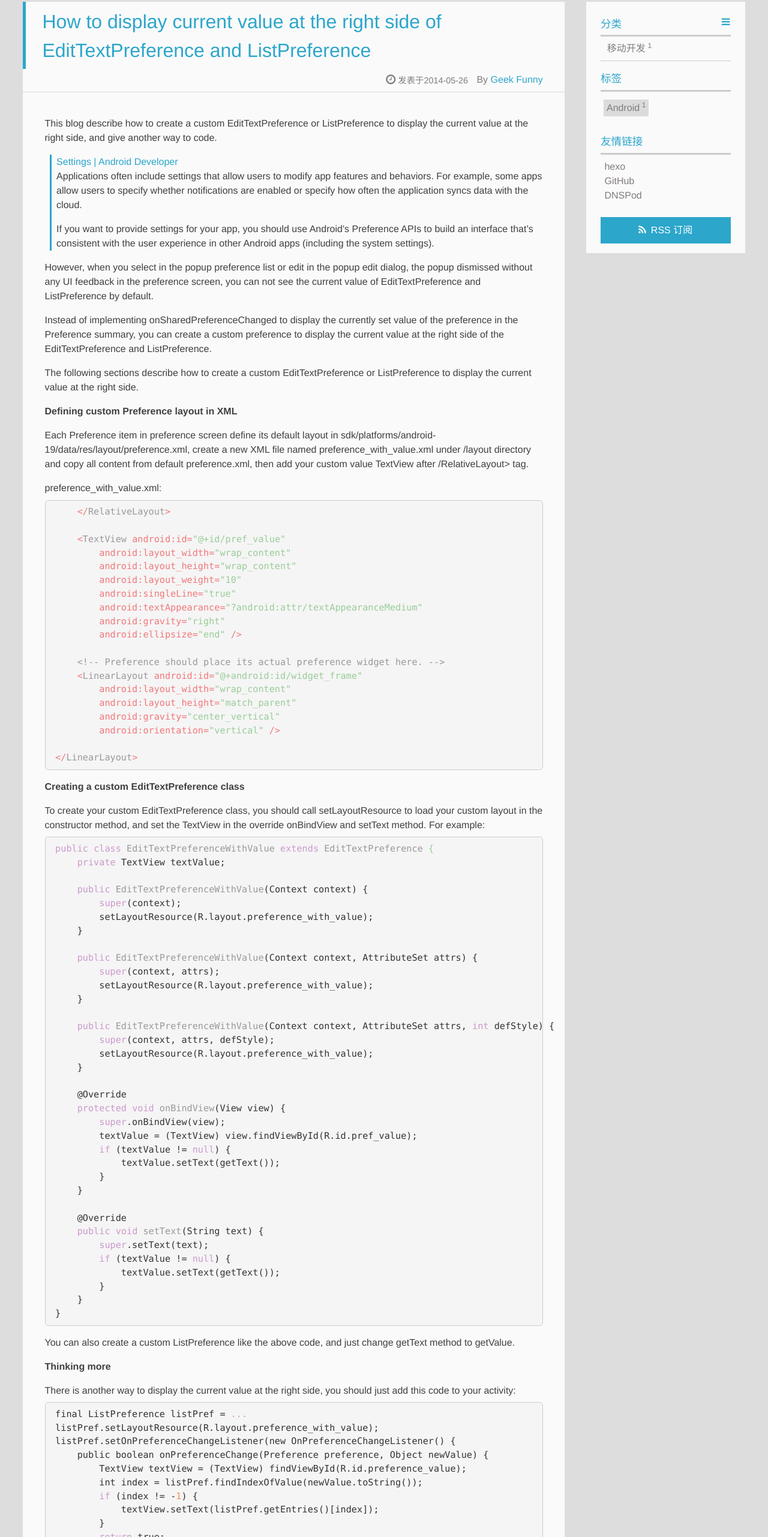
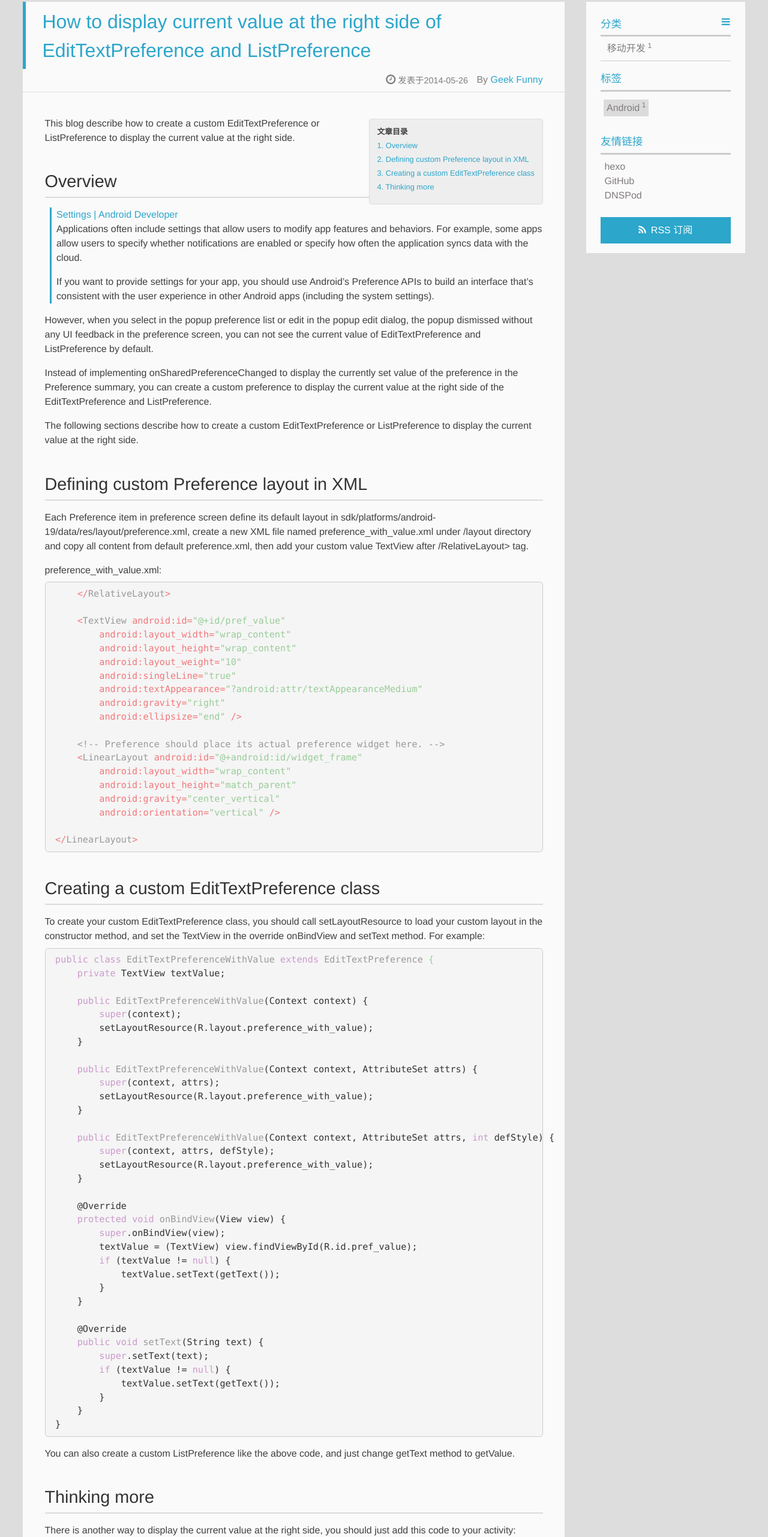
Before and after one commit to geekfunny/geekfunny.github.io, a plain HTML site: page 2014/05/26/how-to-display-current-value-at-the-right-side-of-edittextpreference-and-listpreference/index.html in a window 1280 px wide. Shown: the part 237-2800 px from the top of the page at 60% size. Drawn offline with nearby package versions, Linux system fonts and the light colour scheme; some packages are replaced by stand-ins of ours; a script that the page names is missing.

Commit message:
Site updated: 2014-05-28 12:08:19

```diff
--- a/2014/05/26/how-to-display-current-value-at-the-right-side-of-edittextpreference-and-listpreference/index.html
+++ b/2014/05/26/how-to-display-current-value-at-the-right-side-of-edittextpreference-and-listpreference/index.html
@@ -9,7 +9,7 @@
 
     <meta name="author" content="Geek Funny">
 
-    <meta name="description" content="This blog describe how to create a custom EditTextPreference or ListPreference to display the current value at the right side, and give another way to code.">
+    <meta name="description" content="This blog describe how to create a custom EditTextPreference or ListPreference to display the current value at the right side.">
 
 
 
@@ -88,11 +88,12 @@
 		<div id="toc" class="toc-article">
 			<strong class="toc-title">文章目录</strong>
 
-
+			<ol class="toc"><li class="toc-item toc-level-2"><a class="toc-link" href="#Overview_"><span class="toc-number">1.</span> <span class="toc-text">Overview  </span></a></li><li class="toc-item toc-level-2"><a class="toc-link" href="#Defining_custom_Preference_layout_in_XML_"><span class="toc-number">2.</span> <span class="toc-text">Defining custom Preference layout in XML  </span></a></li><li class="toc-item toc-level-2"><a class="toc-link" href="#Creating_a_custom_EditTextPreference_class_"><span class="toc-number">3.</span> <span class="toc-text">Creating a custom EditTextPreference class  </span></a></li><li class="toc-item toc-level-2"><a class="toc-link" href="#Thinking_more_"><span class="toc-number">4.</span> <span class="toc-text">Thinking more  </span></a></li></ol>
 
 		</div>
 
-		<p>This blog describe how to create a custom EditTextPreference or ListPreference to display the current value at the right side, and give another way to code.<br><a id="more"></a></p>
+		<p>This blog describe how to create a custom EditTextPreference or ListPreference to display the current value at the right side.<br><a id="more"></a></p>
+<h2 id="Overview_">Overview  </h2>
 <blockquote>
 <p><a href="http://developer.android.com/guide/topics/ui/settings.html" target="_blank">Settings | Android Developer</a><br>Applications often include settings that allow users to modify app features and behaviors. For example, some apps allow users to specify whether notifications are enabled or specify how often the application syncs data with the cloud.  </p>
 <p>If you want to provide settings for your app, you should use Android’s Preference APIs to build an interface that’s consistent with the user experience in other Android apps (including the system settings).  </p>
@@ -100,7 +101,7 @@
 <p>However, when you select in the popup preference list or edit in the popup edit dialog, the popup dismissed without any UI feedback in the preference screen, you can not see the current value of EditTextPreference and ListPreference by default.  </p>
 <p>Instead of implementing onSharedPreferenceChanged to display the currently set value of the preference in the Preference summary, you can create a custom preference to display the current value at the right side of the EditTextPreference and ListPreference.  </p>
 <p>The following sections describe how to create a custom EditTextPreference or ListPreference to display the current value at the right side.  </p>
-<p><strong>Defining custom Preference layout in XML</strong>  </p>
+<h2 id="Defining_custom_Preference_layout_in_XML_">Defining custom Preference layout in XML  </h2>
 <p>Each Preference item in preference screen define its default layout in sdk/platforms/android-19/data/res/layout/preference.xml, create a new XML file named preference_with_value.xml under /layout directory and copy all content from default preference.xml, then add your custom value TextView after /RelativeLayout&gt; tag.  </p>
 <p>preference_with_value.xml:  </p>
 <pre><code>    <span class="tag">&lt;/<span class="title">RelativeLayout</span>&gt;</span>
@@ -122,7 +123,7 @@
         <span class="attribute">android:orientation</span>=<span class="value">"vertical"</span> /&gt;</span>
 
 <span class="tag">&lt;/<span class="title">LinearLayout</span>&gt;</span>
-</code></pre><p><strong>Creating a custom EditTextPreference class</strong>  </p>
+</code></pre><h2 id="Creating_a_custom_EditTextPreference_class_">Creating a custom EditTextPreference class  </h2>
 <p>To create your custom EditTextPreference class, you should call setLayoutResource to load your custom layout in the constructor method, and set the TextView in the override onBindView and setText method. For example:  </p>
 <pre><code><span class="keyword">public</span> <span class="class"><span class="keyword">class</span> <span class="title">EditTextPreferenceWithValue</span> <span class="keyword">extends</span> <span class="title">EditTextPreference</span> {</span>
     <span class="keyword">private</span> TextView textValue;
@@ -160,7 +161,7 @@
     }
 }
 </code></pre><p>You can also create a custom ListPreference like the above code, and just change getText method to getValue.  </p>
-<p><strong>Thinking more</strong>  </p>
+<h2 id="Thinking_more_">Thinking more  </h2>
 <p>There is another way to display the current value at the right side, you should just add this code to your activity:  </p>
 <pre><code>final ListPreference listPref = <span class="keyword">...</span>
 listPref.setLayoutResource(R.layout.preference_with_value);
```
Also changed, not shown: atom.xml (+8 -7 lines), index.html (+1 -1 lines).
